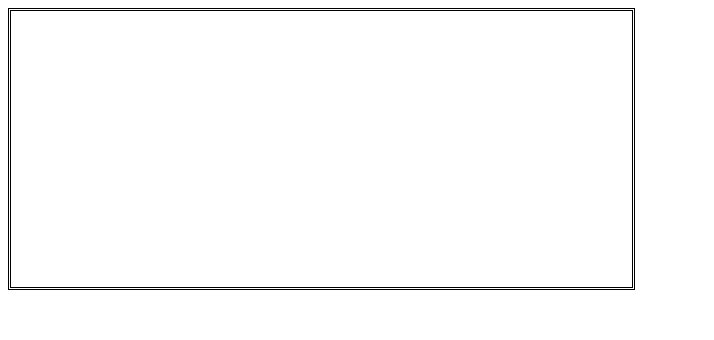
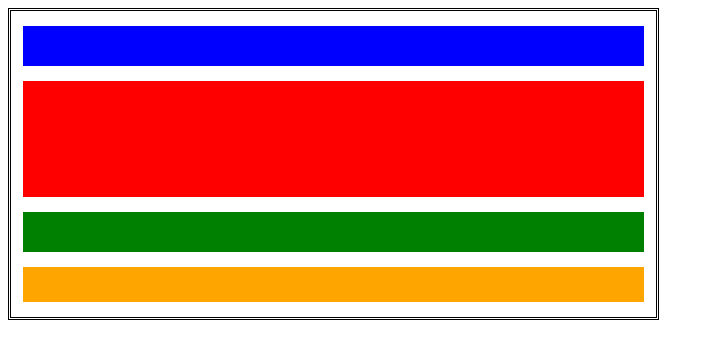
Before and after one commit to leon0241/typings, a plain HTML site: page index.html in a window 1280 px wide. Shown: the whole page, without its empty margins (0-714 px from the left). Drawn offline with Linux system fonts and the light colour scheme.

Commit message:
started making html

```diff
--- a/index.html
+++ b/index.html
@@ -7,10 +7,10 @@
     <script src="less.js" ></script>
   </head>
   <body>
-    <div class="gameWindow">
+    <div class="gameContainer">
 
     </div>
-    <script type="text/javascript" src="scripts.js"></script>
+    <script type="text/javascript" src="main.js"></script>
     <script type="text/javascript" src="game.js"></script>
   </body>
 </html>
--- /dev/null
+++ b/main.js
@@ -0,0 +1,17 @@
+const gameContainer = document.querySelector('.gameContainer')
+
+const gameStatsArea = document.createElement('div')
+const gameWordArea = document.createElement('div')
+const gameTypingArea = document.createElement('div')
+const gameResetButton = document.createElement('div')
+gameStatsArea.classList.add("gameStatsArea")
+gameWordArea.classList.add("gameWordArea")
+gameTypingArea.classList.add("gameTypingArea")
+gameResetButton.classList.add("gameResetButton")
+
+window.onload = () => {
+  gameContainer.appendChild(gameStatsArea)
+  gameContainer.appendChild(gameWordArea)
+  gameContainer.appendChild(gameTypingArea)
+  gameContainer.appendChild(gameResetButton)
+}
--- a/styles.less
+++ b/styles.less
@@ -1,7 +1,25 @@
-@defWidth = 69px;
+@defWidth: 69px;
 
-.gameWindow{
-  width: 621px;
-  height: 276px;
+.gameContainer{
+  width: @defWidth * 9;
+  height: @defWidth * 4;
   border: double;
+  display: grid;
+  grid-template-rows: 40px auto 40px 35px;
+  gap: 15px;
+  padding: 15px 12px;
+
+  .gameWordArea{
+    background-color: red;
+  }
+  .gameStatsArea{
+    background-color: blue;
+  }
+  .gameTypingArea{
+    background-color: green;
+  }
+  .gameResetButton{
+    background-color: orange;
+  }
+
 }
```
Also changed, not shown: scripts.js (deleted).
